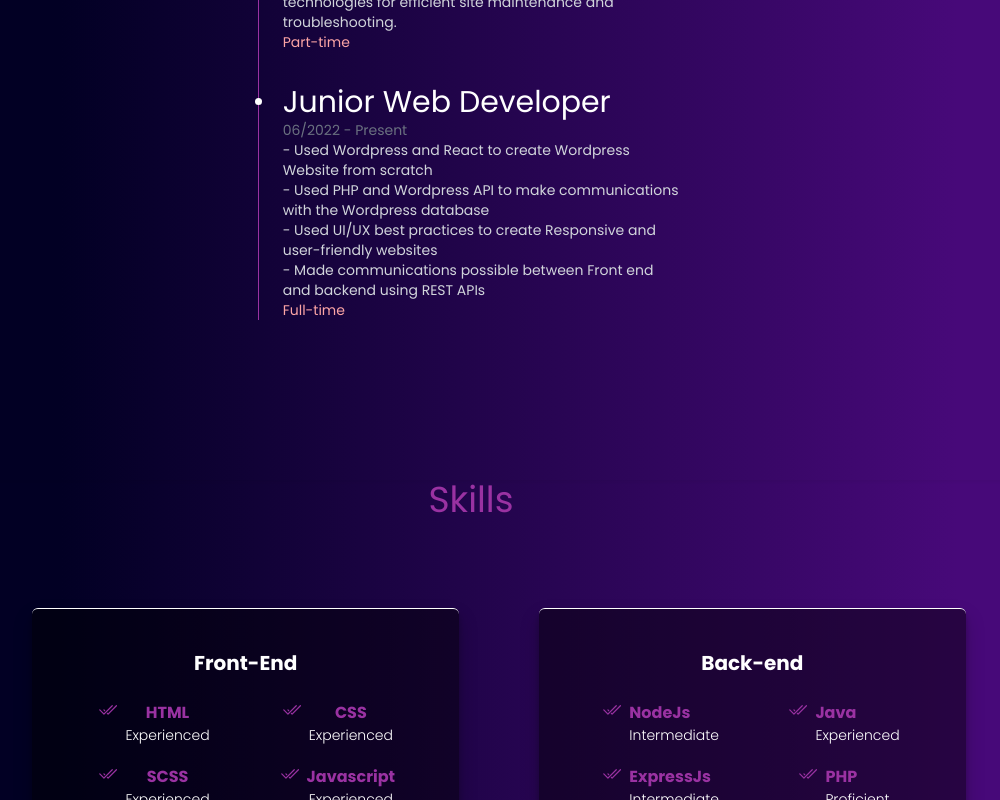
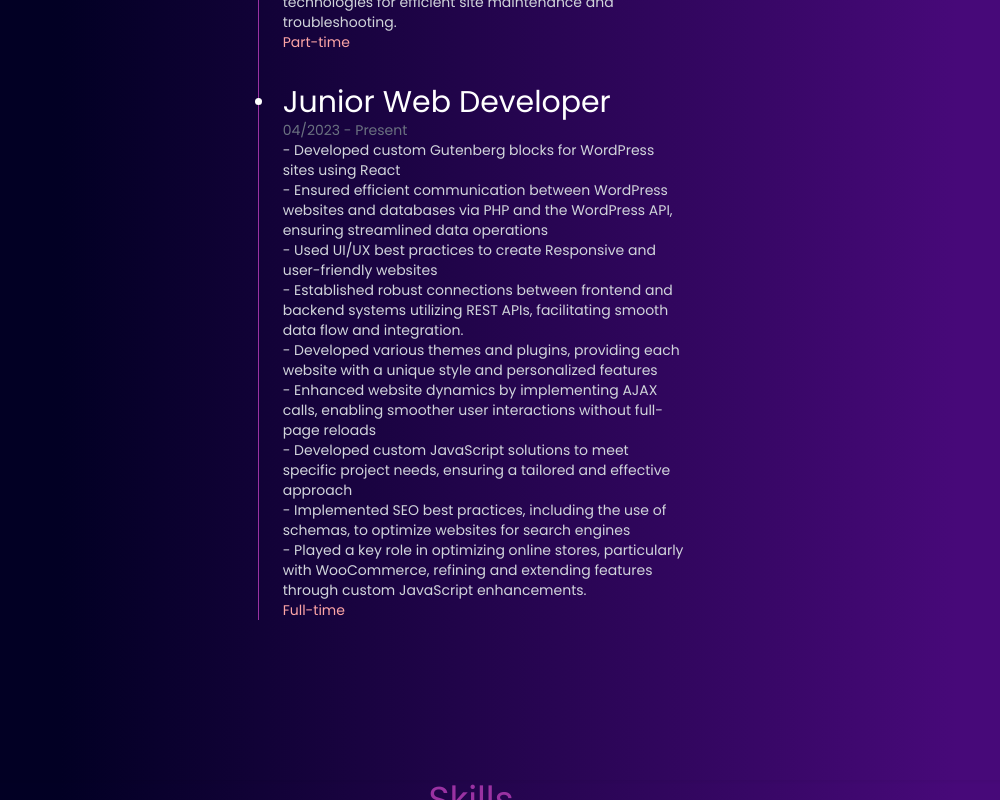
Before and after one commit to Varantt/Portfolio-website, a React (Vite) app: page / in a window 1280 px wide. Shown: the part 3936-4736 px from the top of the page, without its empty margins (169-1169 px from the left). Built offline with nearby package versions, Linux system fonts and the light colour scheme.

Commit message:
updated job descriptions

```diff
--- a/src/e-data.js
+++ b/src/e-data.js
@@ -26,19 +26,24 @@ export const eData = [
       "- Knowledge of Wordpress, PHP, and other related technologies for efficient site maintenance and troubleshooting.",
     ],
     type: "Part-time",
-    startDate: "04/2023 ",
+    startDate: "06/2022",
     endDate: "Present",
   },
   {
     name: "Junior Web Developer",
     description: [
-      "- Used Wordpress and React to create Wordpress Website from scratch",
-      "- Used PHP and Wordpress API to make communications with the Wordpress database",
+      "- Developed custom Gutenberg blocks for WordPress sites using React",
+      "- Ensured efficient communication between WordPress websites and databases via PHP and the WordPress API, ensuring streamlined data operations",
       "- Used UI/UX best practices to create Responsive and user-friendly websites",
-      "- Made communications possible between Front end and backend using REST APIs ",
+      "- Established robust connections between frontend and backend systems utilizing REST APIs, facilitating smooth data flow and integration.",
+      "- Developed various themes and plugins, providing each website with a unique style and personalized features ",
+      "- Enhanced website dynamics by implementing AJAX calls, enabling smoother user interactions without full-page reloads",
+      "- Developed custom JavaScript solutions to meet specific project needs, ensuring a tailored and effective approach",
+      "- Implemented SEO best practices, including the use of schemas, to optimize websites for search engines",
+      "- Played a key role in optimizing online stores, particularly with WooCommerce, refining and extending features through custom JavaScript enhancements. ",
     ],
     type: "Full-time",
-    startDate: "06/2022 ",
+    startDate: "04/2023",
     endDate: "Present",
   },
 ];
```
